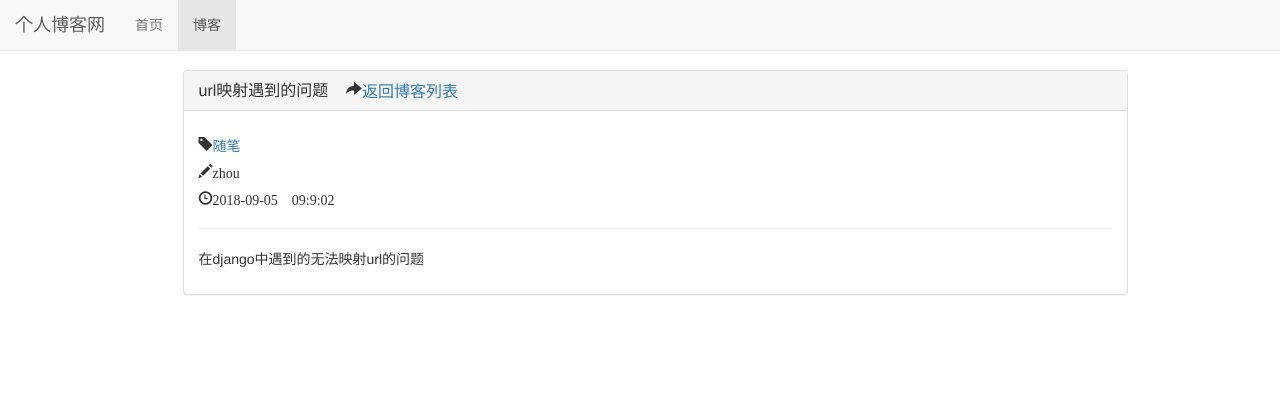
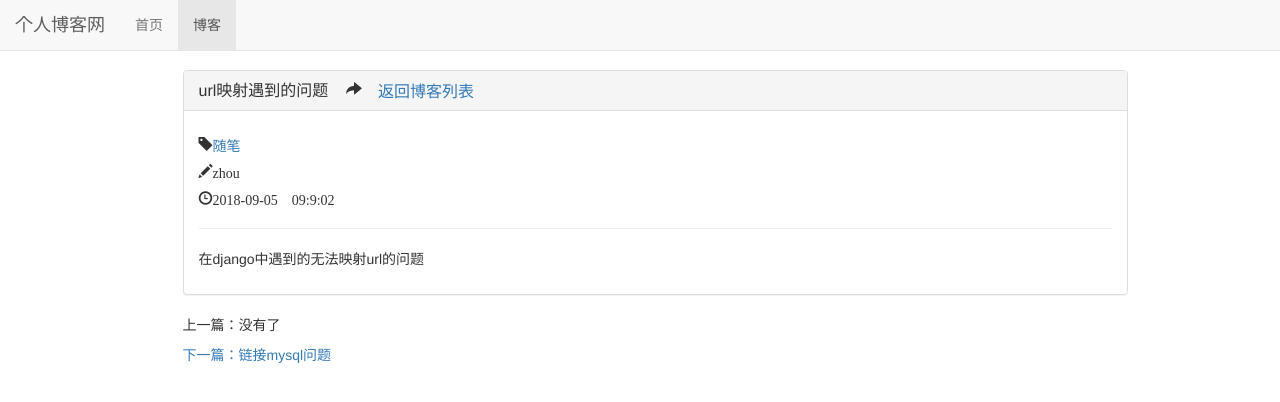
Before and after one commit to ReallyBlack/Django, a Django app: page /blog/4 in a window 1280 px wide. Shown: the top 402 px of the page. Run offline with Django 3.2, Linux system fonts and the light colour scheme; data comes from the database, SQL or seed files in the repository; some libraries are stand-ins or nearby versions.

Commit message:
add previous and next blog

```diff
--- a/templates/Blog/blog_detail.html
+++ b/templates/Blog/blog_detail.html
@@ -9,7 +9,8 @@
             <div class="col-xs-10 col-xs-offset-1">
                 <div class="panel panel-default">
                   <div class="panel-heading">
-                      <h3 class="panel-title">{{ blog.title }}&nbsp;&nbsp;&nbsp;&nbsp;<span class="glyphicon glyphicon-share-alt"><a href="{% url 'blog_list' %}">返回博客列表</a></span></h3>
+                      <h3 class="panel-title">{{ blog.title }}&nbsp;&nbsp;&nbsp;&nbsp;<span class="glyphicon glyphicon-share-alt">
+                          <a href="{% url 'blog_list' %}">返回博客列表</a></span></h3>
                   </div>
                   <div class="panel-body">
                       <h5><span class="glyphicon glyphicon-tag"><a href="{% url 'blogs_in_type' blog.blog_type.pk %}">{{ blog.blog_type }}</a></span></h5>
@@ -19,6 +20,18 @@
                       <p>{{ blog.content}}</p>
                   </div>
                 </div>
+                <div class="another">
+                    {% if previous_blog %}
+                        <p><a href="{% url 'blog_detail' previous_blog.pk %}">上一篇：{{ previous_blog.title }}</a></p>
+                    {% else %}
+                        <p>上一篇：没有了</p>
+                    {% endif %}
+                    {% if next_blog %}
+                        <p><a href="{% url 'blog_detail' next_blog.pk %}">下一篇：{{ next_blog.title }}</a></p>
+                    {% else %}
+                        <p>下一篇：没有了</p>
+                    {% endif %}
+                </div>
             </div>
         </div>
     </div>
```
